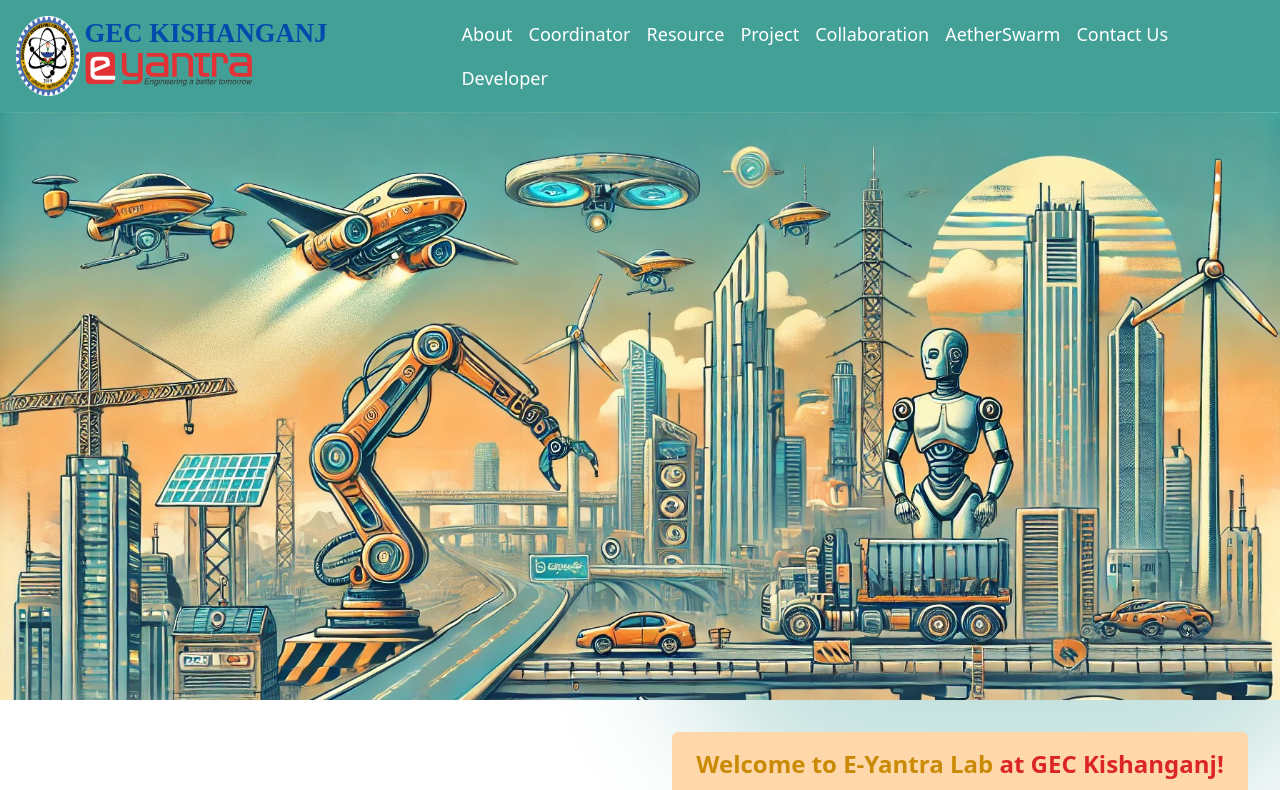
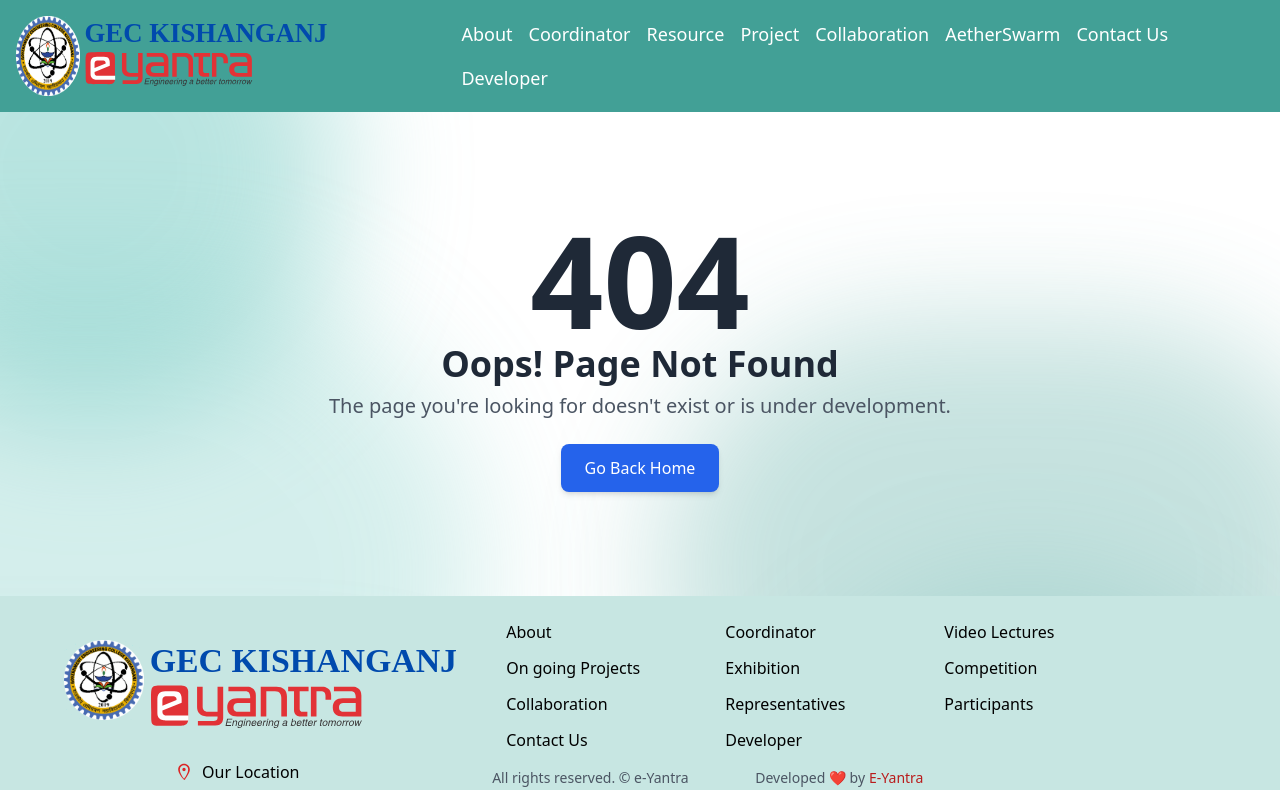
Before and after one commit to akshay0712-dev/eyantra, a React (Vite) app: page / in a window 1280 px wide. Shown: the top 790 px of the page. Built offline with nearby package versions, Linux system fonts and the light colour scheme.

Commit message:
fix link address

```diff
--- a/src/App.jsx
+++ b/src/App.jsx
@@ -56,7 +56,7 @@
       <Navbar />
       <main className="flex-grow">
         <Routes>
-          <Route path="/" element={<Landing />} />
+          <Route path="/eyantra" element={<Landing />} />
           <Route path="/eyantra/about" element={<Home />} />
           <Route path="/eyantra/coordinator" element={<Coordinator />} />
           <Route path="/eyantra/student-representatives" element={<Representatives />} />
```
